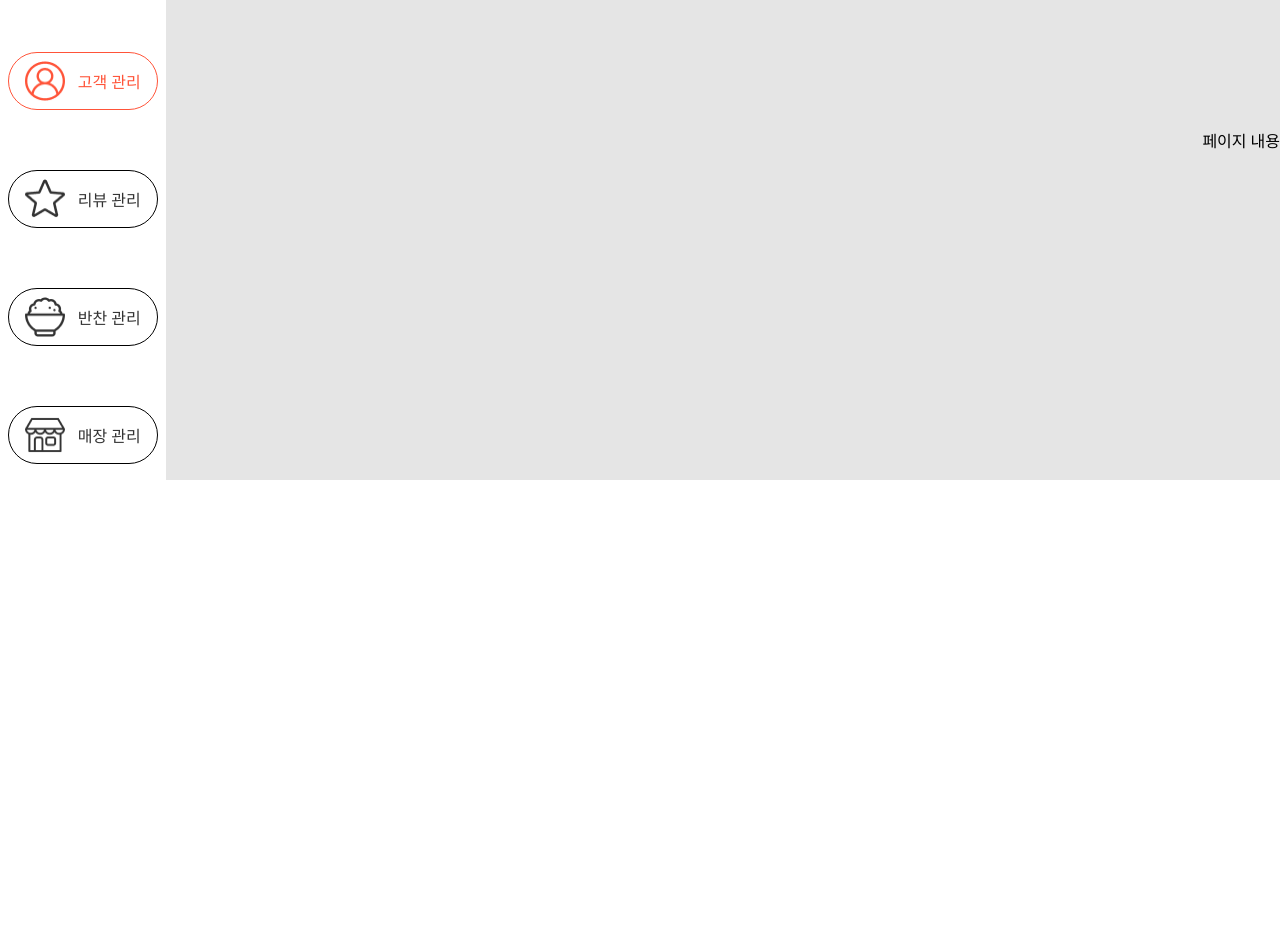
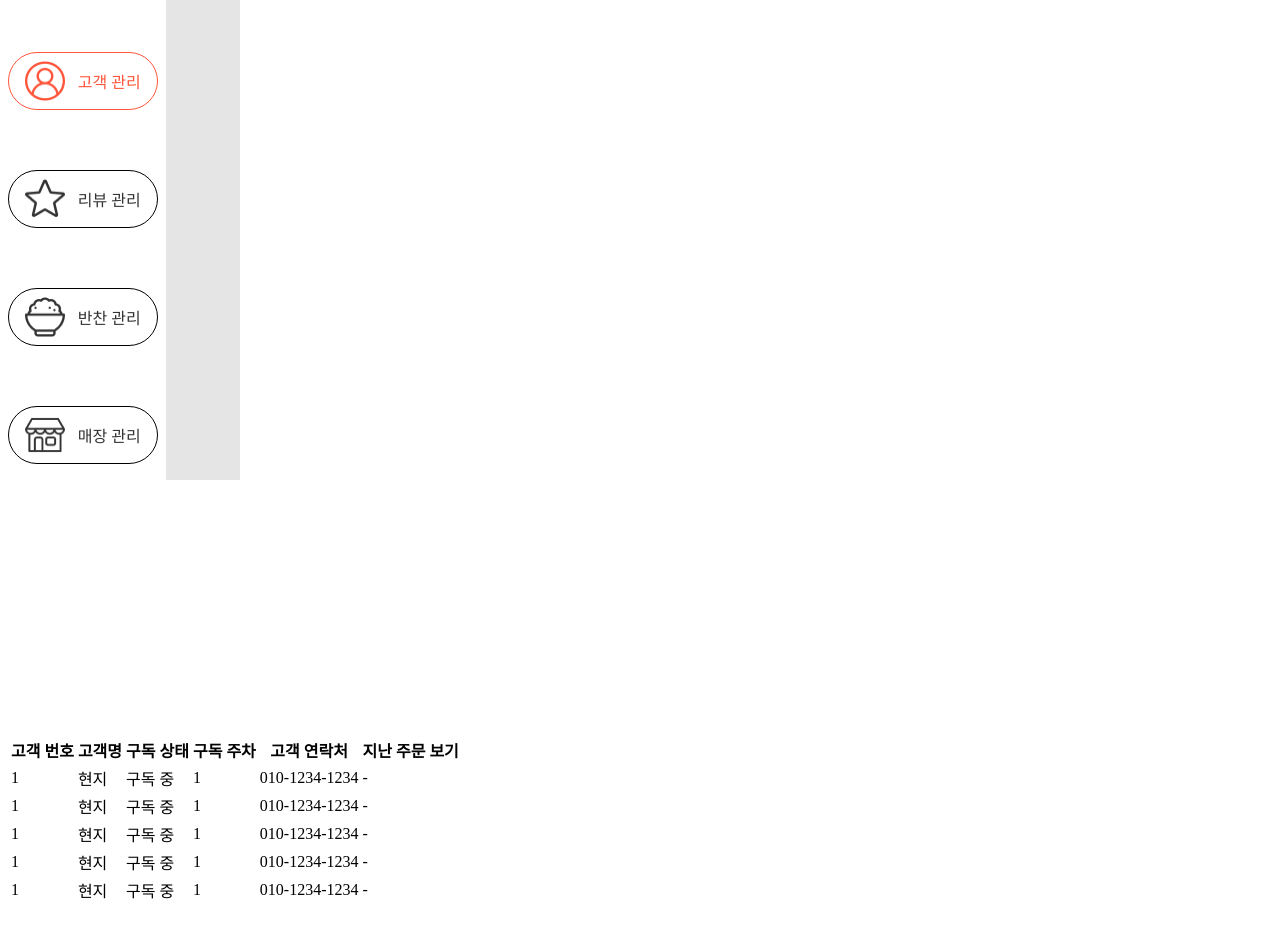
Before and after one commit to Didyoueat/DYE_Frontend, a React (Create React App) app in the folder front_web/: page /users in a window 1280 px wide. Shown: the part 320-1258 px from the top of the page. Before the commit the page ends 800 px from the top, so only its background shows below. Built offline with nearby package versions, Linux system fonts and the light colour scheme.

Commit message:
DYE-288 ✨ Feat. Table 컴포넌트 추가

```diff
--- a/front_web/src/App.tsx
+++ b/front_web/src/App.tsx
@@ -4,6 +4,7 @@ import { BrowserRouter, Route, Routes } from "react-router-dom";
 import Temp from "@pages/Temp";
 import Shop from "@pages/Shop";
 import Dishes from "@pages/Dishes";
+import Users from "@pages/Users";
 
 const GlobalStyle = createGlobalStyle`
 	html {
@@ -33,7 +34,7 @@ function App() {
 				<Route path="/" element={<Temp />} />
 				<Route path="/schedule" element={<Temp />} />
 				<Route path="/orders" element={<Temp />} />
-				<Route path="/users" element={<Temp />} />
+				<Route path="/users" element={<Users />} />
 				<Route path="/reviews" element={<Temp />} />
 				<Route path="/dishes" element={<Dishes />} />
 				<Route path="/shop" element={<Shop />} />
--- /dev/null
+++ b/front_web/src/components/atoms/Tbody/index.tsx
@@ -0,0 +1,29 @@
+import React from "react";
+import styled, { css } from "styled-components";
+
+interface STbody {
+	color?: string;
+	// 나중에 style 요소 추가
+}
+
+const TbodyStyles = css<STbody>`
+	${({ color }) =>
+		color &&
+		css`
+			color: #ff5439;
+		`}
+`;
+
+const StyledTbody = styled.tbody<STbody>`
+	${TbodyStyles};
+`;
+
+export interface TbodyProps extends STbody {
+	children?: any;
+}
+
+const Tbody = ({ children, ...props }: TbodyProps) => {
+	return <StyledTbody {...props}>{children}</StyledTbody>;
+};
+
+export default Tbody;
--- /dev/null
+++ b/front_web/src/components/atoms/Thead/index.tsx
@@ -0,0 +1,29 @@
+import React from "react";
+import styled, { css } from "styled-components";
+
+interface SThead {
+	color?: string;
+	// 나중에 style 요소 추가
+}
+
+const TheadStyles = css<SThead>`
+	${({ color }) =>
+		color &&
+		css`
+			color: #ff5439;
+		`}
+`;
+
+const StyledThead = styled.thead<SThead>`
+	${TheadStyles};
+`;
+
+export interface TheadProps extends SThead {
+	children?: any;
+}
+
+const Thead = ({ children, ...props }: TheadProps) => {
+	return <StyledThead {...props}>{children}</StyledThead>;
+};
+
+export default Thead;
--- /dev/null
+++ b/front_web/src/components/molecules/Table/index.tsx
@@ -0,0 +1,73 @@
+import Tbody from "@atoms/Tbody";
+import Thead from "@atoms/Thead";
+import React, { useMemo } from "react";
+import { useTable } from "react-table";
+import styled, { css } from "styled-components";
+
+interface STable {
+	color?: string;
+	// 나중에 style 요소 추가
+}
+
+const TableStyles = css<STable>`
+	${({ color }) =>
+		color &&
+		css`
+			color: #ff5439;
+		`}
+`;
+
+const StyledTable = styled.table<STable>`
+	${TableStyles};
+`;
+
+export interface TableProps extends STable {
+	columnsTemp?: any;
+	dataTemp?: any;
+	children?: any;
+}
+
+const Table = ({ columnsTemp, dataTemp, children, ...props }: TableProps) => {
+	const columns = useMemo(() => columnsTemp, []);
+	const data = useMemo(() => dataTemp, []);
+
+	console.log(columns, data);
+
+	const { getTableProps, getTableBodyProps, headerGroups, rows, prepareRow } =
+		useTable({ columns, data });
+
+	return (
+		<StyledTable>
+			<Thead>
+				{headerGroups.map((headerGroup) => (
+					<tr
+						key={headerGroup}
+						{...headerGroup.getHeaderGroupProps()}
+					>
+						{headerGroup.headers.map((column) => (
+							<th key={column} {...column.getHeaderProps()}>
+								{column.render("Header")}
+							</th>
+						))}
+					</tr>
+				))}
+			</Thead>
+			<Tbody>
+				{rows.map((row) => {
+					prepareRow(row);
+					return (
+						<tr key={row} {...row.getRowProps()}>
+							{row.cells.map((cell) => (
+								<td key={cell} {...cell.getCellProps()}>
+									{cell.render("Cell")}
+								</td>
+							))}
+						</tr>
+					);
+				})}
+			</Tbody>
+		</StyledTable>
+	);
+};
+
+export default Table;
--- a/front_web/src/components/pages/Temp/index.tsx
+++ b/front_web/src/components/pages/Temp/index.tsx
@@ -1,50 +1,69 @@
 import React, { useEffect } from "react";
-import axios from "axios";
-import { useCookies } from "react-cookie";
+// import axios from "axios";
+// import { useCookies } from "react-cookie";
+import Base from "@organisms/Base";
+import Box from "@atoms/Box";
+// import Input from "@atoms/Input";
 import Text from "@atoms/Text";
-import Base from "@organisms/Base";
 
 const Temp = () => {
-	const [cookies, setCookie, removeCookie] = useCookies([
-		"access_token",
-		"refresh_token",
-	]);
+	// const [cookies, setCookie, removeCookie] = useCookies([
+	// 	"access_token",
+	// 	"refresh_token",
+	// ]);
 
-	const test = async () => {
-		await axios
-			.post(process.env.REACT_APP_PROXY + "/v0/auth/sign", {
-				userId: 1,
-				group: 1,
-			})
-			.then((res) => {
-				console.log(res);
-				console.log(document.cookie);
-				// setCookie("access_token", res.headers.access_token, {
-				// 	path: "/",
-				// 	httpOnly: true,
-				// 	secure: true,
-				// });
-				// setCookie("refresh_token", res.headers.refresh_token, {
-				// 	path: "/",
-				// 	httpOnly: true,
-				// 	secure: true,
-				// });
-				console.log("complete");
-			})
-			.catch((err) => {
-				// removeCookie(cookies.access_token);
-				// removeCookie(cookies.refresh_token);
-				console.log(err);
-			});
-	};
+	// const test = async () => {
+	// 	await axios
+	// 		.post(process.env.REACT_APP_PROXY + "/v0/auth/sign", {
+	// 			userId: 1,
+	// 			group: 1,
+	// 		})
+	// 		.then((res) => {
+	// 			console.log(res);
+	// 			console.log(document.cookie);
+	// 			// setCookie("access_token", res.headers.access_token, {
+	// 			// 	path: "/",
+	// 			// 	httpOnly: true,
+	// 			// 	secure: true,
+	// 			// });
+	// 			// setCookie("refresh_token", res.headers.refresh_token, {
+	// 			// 	path: "/",
+	// 			// 	httpOnly: true,
+	// 			// 	secure: true,
+	// 			// });
+	// 			console.log("complete");
+	// 		})
+	// 		.catch((err) => {
+	// 			// removeCookie(cookies.access_token);
+	// 			// removeCookie(cookies.refresh_token);
+	// 			console.log(err);
+	// 		});
+	// };
 
-	// useEffect(() => {
-	// 	test();
-	// }, []);
+	// const test = async (e: any) => {
+	// 	const formData = new FormData();
+	// 	formData.append("image", e.target.files[0]);
+	// 	formData.append("username", "seonkim");
+	// 	formData.append("requestId", "1");
+	// 	for (const [key, value] of formData) {
+	// 		console.log(key, value);
+	// 	}
+	// 	await axios
+	// 		.post(process.env.REACT_APP_PROXY + "/v0/shops/test", formData, {
+	// 			headers: {
+	// 				"Content-Type": "multipart/form-data",
+	// 			},
+	// 		})
+	// 		.then((res) => console.log(res))
+	// 		.catch((err) => console.log(err));
+	// };
 
 	return (
 		<Base>
-			<Text>페이지 내용</Text>
+			<Box>
+				{/* <Input type="file" onChange={test} /> */}
+				<Text>내용</Text>
+			</Box>
 		</Base>
 	);
 };
--- /dev/null
+++ b/front_web/src/components/pages/Users/index.tsx
@@ -0,0 +1,100 @@
+import React from "react";
+import Base from "@organisms/Base";
+import Box from "@atoms/Box";
+import Table from "@molecules/Table";
+
+const Users = () => {
+	// 일단 더미데이터 사용
+	const columnData = [
+		{
+			accessor: "userId",
+			Header: "고객 번호",
+		},
+		{
+			accessor: "userName",
+			Header: "고객명",
+		},
+		{
+			accessor: "subState",
+			Header: "구독 상태",
+		},
+		{
+			accessor: "subWeeks",
+			Header: "구독 주차",
+		},
+		{
+			accessor: "userPhone",
+			Header: "고객 연락처",
+		},
+		{
+			accessor: "lastOrder",
+			Header: "지난 주문 보기",
+		},
+	];
+
+	const imshidata = [
+		{
+			userId: 1,
+			userName: "현지",
+			subState: "구독 중",
+			subWeeks: "1",
+			userPhone: "010-1234-1234",
+			lastOrder: "-",
+		},
+		{
+			userId: 1,
+			userName: "현지",
+			subState: "구독 중",
+			subWeeks: "1",
+			userPhone: "010-1234-1234",
+			lastOrder: "-",
+		},
+		{
+			userId: 1,
+			userName: "현지",
+			subState: "구독 중",
+			subWeeks: "1",
+			userPhone: "010-1234-1234",
+			lastOrder: "-",
+		},
+		{
+			userId: 1,
+			userName: "현지",
+			subState: "구독 중",
+			subWeeks: "1",
+			userPhone: "010-1234-1234",
+			lastOrder: "-",
+		},
+		{
+			userId: 1,
+			userName: "현지",
+			subState: "구독 중",
+			subWeeks: "1",
+			userPhone: "010-1234-1234",
+			lastOrder: "-",
+		},
+	];
+
+	return (
+		<Base>
+			<Box
+				type="rowFlex"
+				padding="0 0.5em"
+				width="80%"
+				height="100%"
+				background="#ffffff"
+			></Box>
+			<Box
+				type="rowFlex"
+				padding="0 0.5em"
+				width="80%"
+				height="100%"
+				background="#ffffff"
+			>
+				<Table columnsTemp={columnData} dataTemp={imshidata} />
+			</Box>
+		</Base>
+	);
+};
+
+export default Users;
--- a/front_web/tsconfig.json
+++ b/front_web/tsconfig.json
@@ -15,6 +15,7 @@
 		"resolveJsonModule": true,
 		"isolatedModules": true,
 		"noEmit": true,
+		// "downlevelIteration": true, // 테스트시에만 사용할 옵션
 		"jsx": "react-jsx"
 	},
 	"include": [
```
